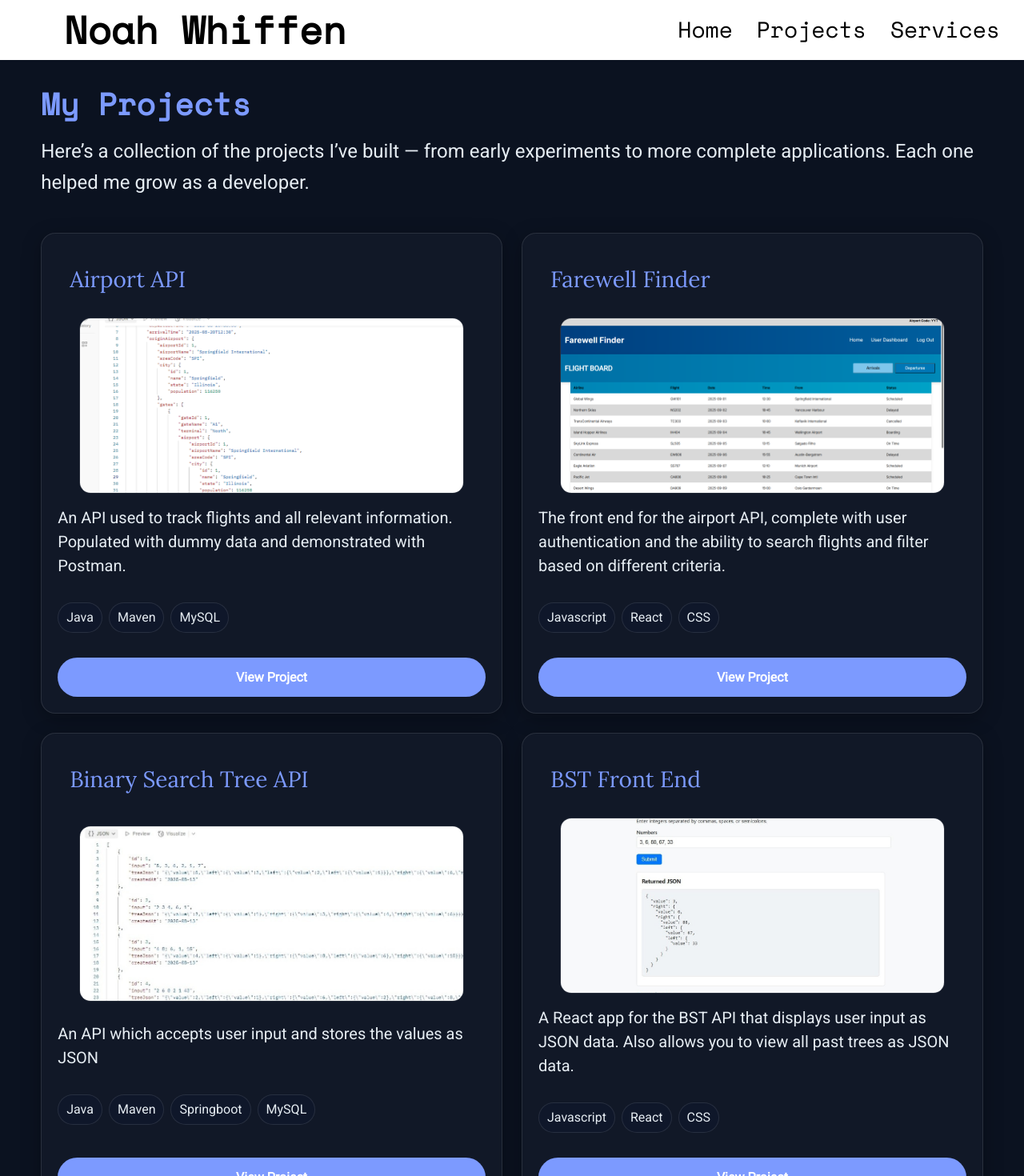
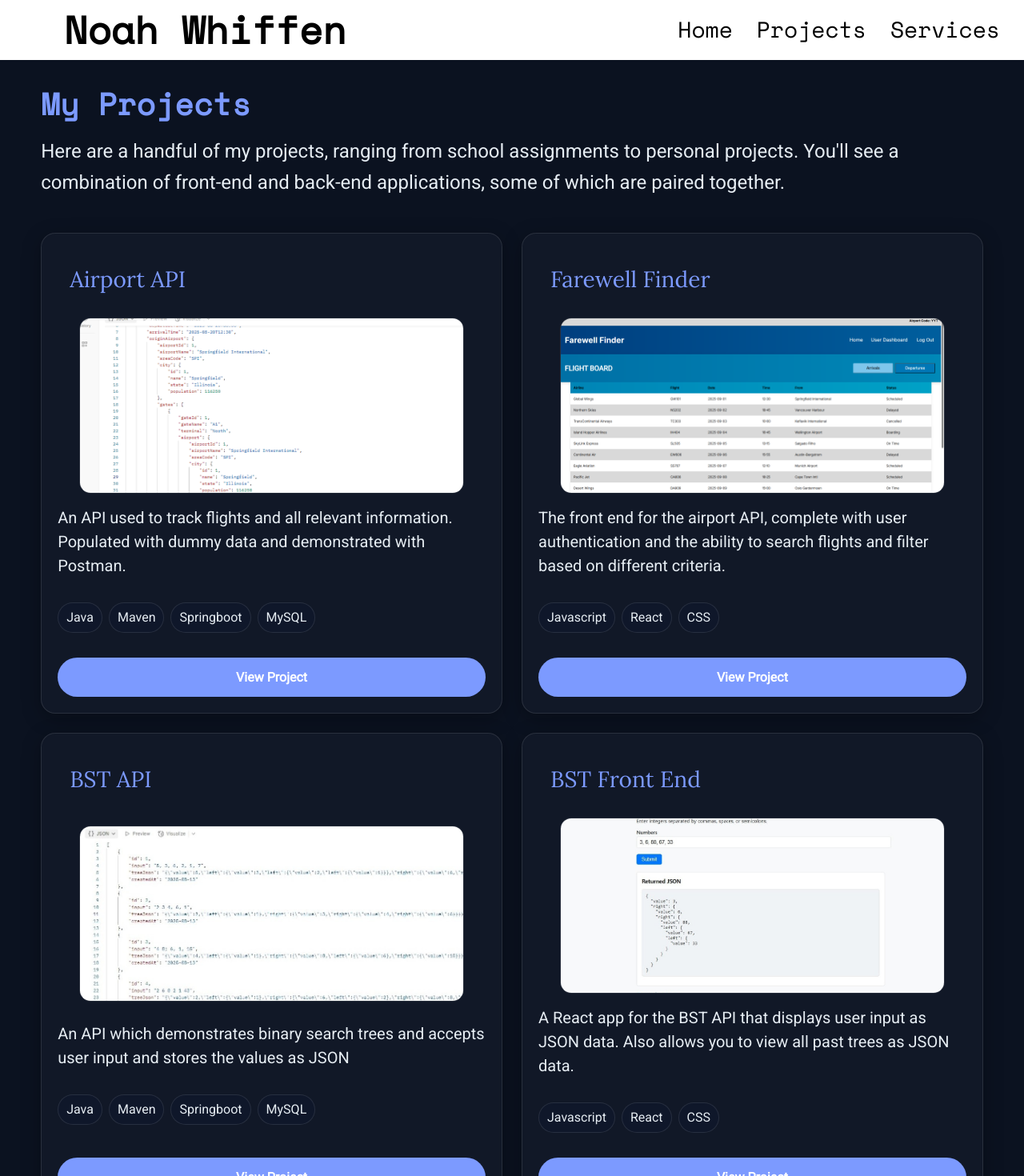
Before and after one commit to AceOfSpades98/Updated-Portfolio, a React (Vite) app: page /#/projects in a window 1280 px wide. Shown: the top 1470 px of the page at 80% size. Built offline with nearby package versions, Linux system fonts and the light colour scheme.

Commit message:
projects update

```diff
--- a/src/components/Projects.tsx
+++ b/src/components/Projects.tsx
@@ -11,8 +11,8 @@ export default function Projects() {
         <div className="projects-blurb">
           <h2 className="project-header">My Projects</h2>
           <p>
-            Here’s a collection of the projects I’ve built — from early experiments
-            to more complete applications. Each one helped me grow as a developer.
+            Here are a handful of my projects, ranging from school assignments to personal projects. You'll see a combination of front-end and back-end
+            applications, some of which are paired together.
           </p>
         </div>
 
--- a/src/data/projects.ts
+++ b/src/data/projects.ts
@@ -14,7 +14,7 @@ export const projects: Project[] = [
     alt: "Airport API",
     desc:
       "An API used to track flights and all relevant information. Populated with dummy data and demonstrated with Postman.",
-    tools: ["Java", "Maven", "MySQL"],
+    tools: ["Java", "Maven", "Springboot", "MySQL"],
     href:
       "https://github.com/Noah-Lambe/Sprint1_AirportAPI",
   },
@@ -29,11 +29,11 @@ export const projects: Project[] = [
       "https://github.com/Noah-Lambe/Sprint1_AirportAPI",
   },
   {
-    title: "Binary Search Tree API",
+    title: "BST API",
     img: "images/Projects/binarysearchtree.jpg",
     alt: "Binary Search Tree API",
     desc:
-      "An API which accepts user input and stores the values as JSON",
+      "An API which demonstrates binary search trees and accepts user input and stores the values as JSON",
     tools: ["Java", "Maven", "Springboot", "MySQL"],
     href: "https://github.com/AceOfSpades98/FinalSprintDSA",
   },
```
